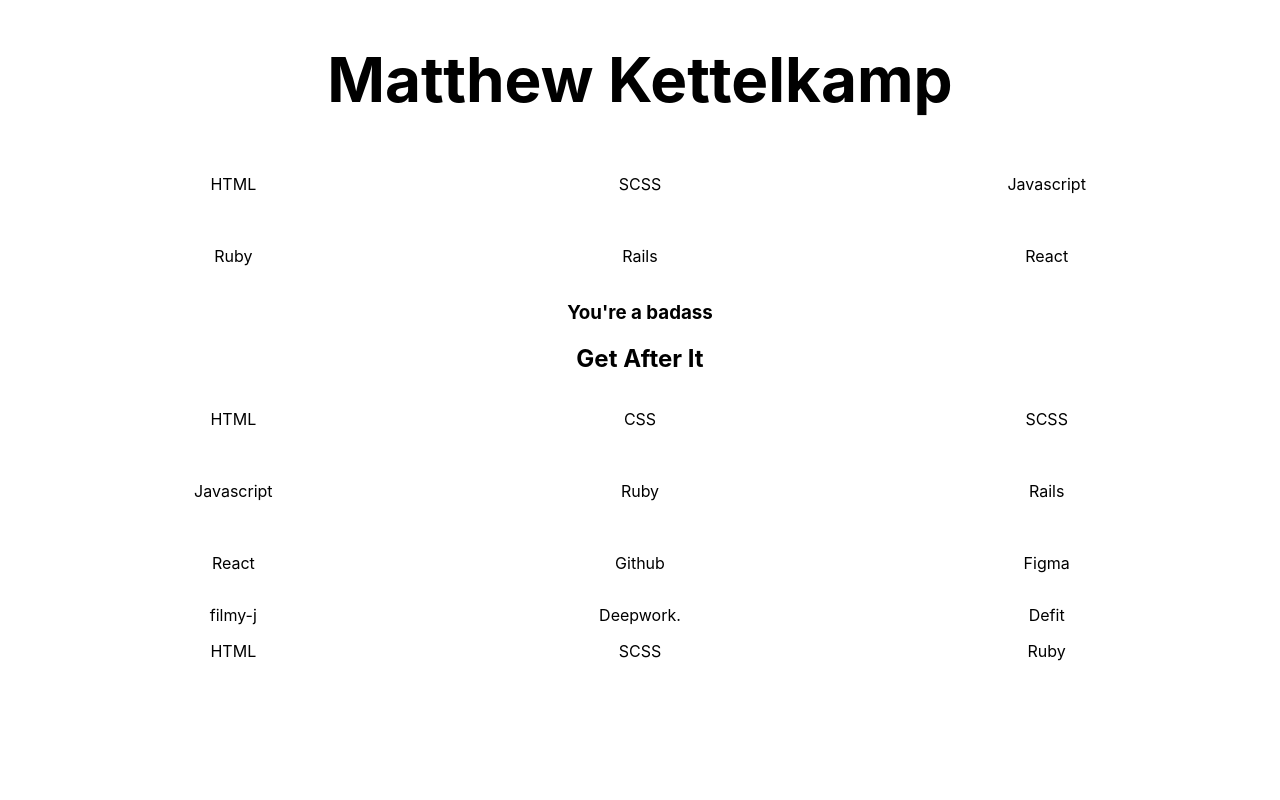
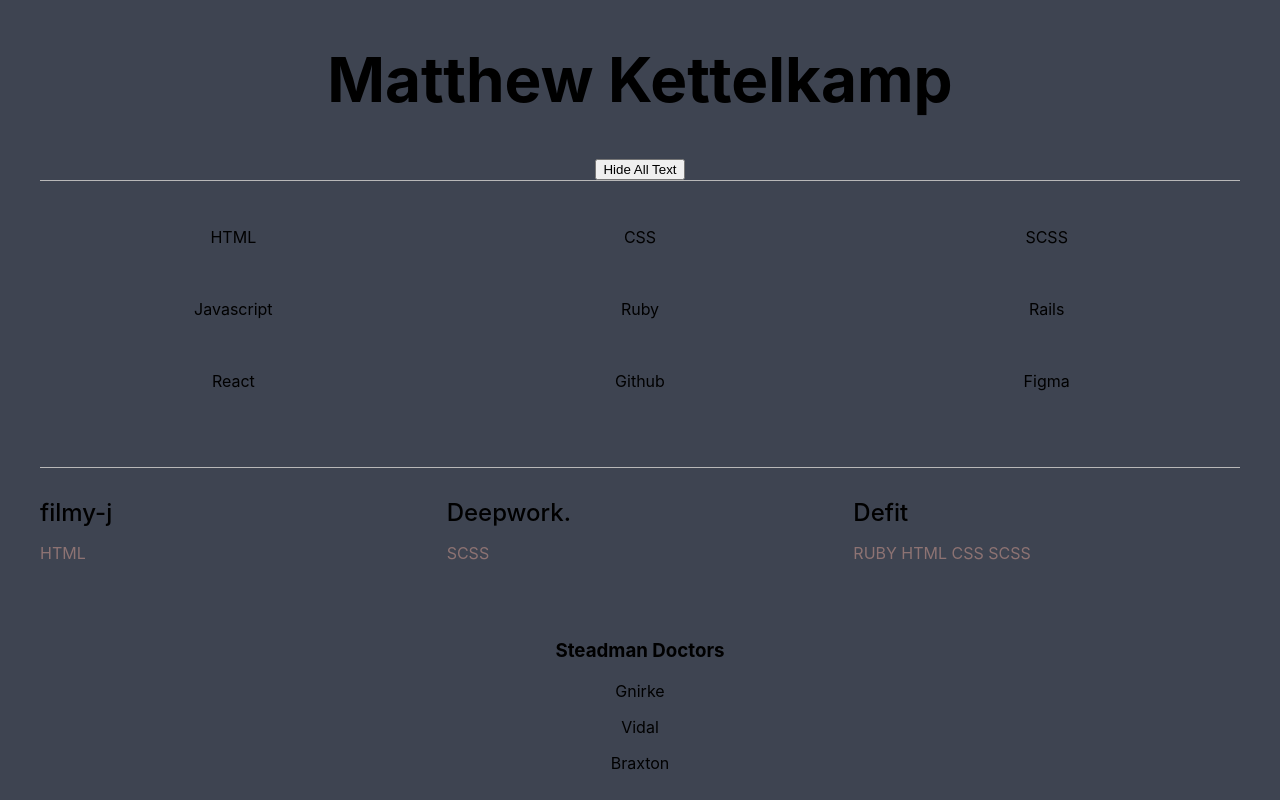
Before and after one commit to mkettel/react-portfolio, a React (Create React App) app: page / in a window 1280 px wide. Built offline with nearby package versions, Linux system fonts and the light colour scheme.

Commit message:
added show/hide button for the various containers so far used in the code

```diff
--- a/src/App.css
+++ b/src/App.css
@@ -29,6 +29,9 @@
 }
 
 /* START OF MY CODE */
+body {
+  background-color: #3e4451;
+}
 
 .header {
   margin: 30px 0px;
@@ -40,13 +43,29 @@
 
 /* Grid Container */
 .skills-container {
+  border-top: 1px solid rgb(184, 184, 184);
+  padding: 30px 0px;
   max-width: 1200px;
   margin: auto;
   display: grid;
+  /* display: none; */
   grid-template-columns: 1fr 1fr 1fr;
   gap: 20px;
+  margin-bottom: 30px;
 }
-
+.skill .project-title {
+  text-align: start;
+  font-weight: 500;
+  margin: 0px;
+  font-size: 24px;
+}
+.skill .project-lang {
+  text-align: start;
+  color: rgb(141, 115, 115);
+}
+.doctor-container {
+  /* display: none; */
+}
 
 
 
--- a/src/App.js
+++ b/src/App.js
@@ -1,34 +1,50 @@
 import logo from './logo.svg';
 import './App.css';
+import { useState } from 'react';
 
 function App() {
 
   const name = <h1>Matthew Kettelkamp</h1>;
-  const age = 27;
   const isRed = false;
   const skills = ["HTML", "CSS", "SCSS", "Javascript", "Ruby", "Rails", "React", "Github", "Figma"];
   const projects = [
     { name: "filmy-j", skills: "HTML"},
     { name: "Deepwork.", skills: "SCSS"},
-    { name: "Defit", skills: "Ruby"},
+    { name: "Defit", skills: "RUBY HTML CSS SCSS"},
+  ]
+  const doctors = [
+    {name: "Millet", isSteadman: true},
+    {name: "Gnirke", isSteadman: false},
+    {name: "Philippon", isSteadman: true},
+    {name: "Vidal", isSteadman: false},
+    {name: "Godin", isSteadman: true},
+    {name: "Braxton", isSteadman: false},
+  ]
+// State Practice
 
-  ]
+  const [inputValue, setInputValue] = useState("");
+
+  const handleInputChange = (event) => {
+    setInputValue(event.target.value);
+  }
+
+  // create a state:
+  const [hideContent, setHideContent] = useState(true);
+
 
   return (
 
     <div className="App">
       <GetName name="Matthew Kettelkamp" />
-      <GridArea grid1="HTML" grid2="SCSS" grid3="Javascript" grid4="Ruby" grid5="Rails" grid6="React"/>
 
-      {/* mess around ternary operators */}
-      <div>
-        {age > 25 ? <h3>You're a badass</h3> : <h3>You're young but almost old</h3>}
-        <h2 style={{color: isRed ? "red" : "black"}}>Get After It</h2>
-        {isRed && <button>Jump In</button>}     {/* adds a button if isRed is true */}
-      </div>
+      <button onClick={() => {
+        setHideContent(!hideContent);
+      }}>Hide All Text</button>
+
+
 
       {/* grid list attempt */}
-      <div className='skills-container'>
+      { hideContent && <div className='skills-container'>
         {skills.map((skill, index) => {
           return (
             <div className='skill'>
@@ -36,23 +52,39 @@
             </div>
           )
         })}
-      </div>
+      </div> }
 
       {/* Projects grid */}
-      <div className='skills-container'>
+      { hideContent && <div className='skills-container'>
         {projects.map((project, key) => {
           return (
             <div className='skill'>
-              <p> {project.name} </p>
-              <p> {project.skills} </p>
+              <h3 className='project-title'> {project.name} </h3>
+              <p className='project-lang'> {project.skills} </p>
             </div>
           )
         })}
-      </div>
+      </div> }
+
+      {/* Doctors Container */}
+      {hideContent && <div className='doctor-container'>
+        <div className='doc-header'>
+          <h3>Steadman Doctors</h3>
+        </div>
+        <div className='doc-list'>
+          {doctors.map(
+            (doctor, key) => !doctor.isSteadman && <p> {doctor.name} </p>
+          )}
+        </div>
+      </div> }
+
+
     </div>
   );
 }
 
+
+// ---------------------------------------
 // Name Component
 const GetName = (props) => {
   return (
@@ -61,6 +93,15 @@
   </div>
   );
 };
+
+// Doctor Component
+const SteadmanDoc = (props) => {
+  return (
+    <div className='doctor-container'>
+
+    </div>
+  )
+}
 
 // Skills Component
 const GridArea = (props) => {
```
Also changed, not shown: src/states.js (added).
